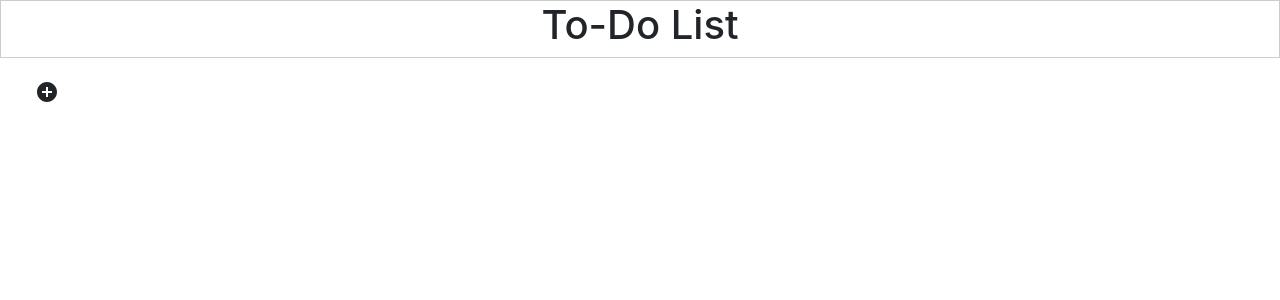
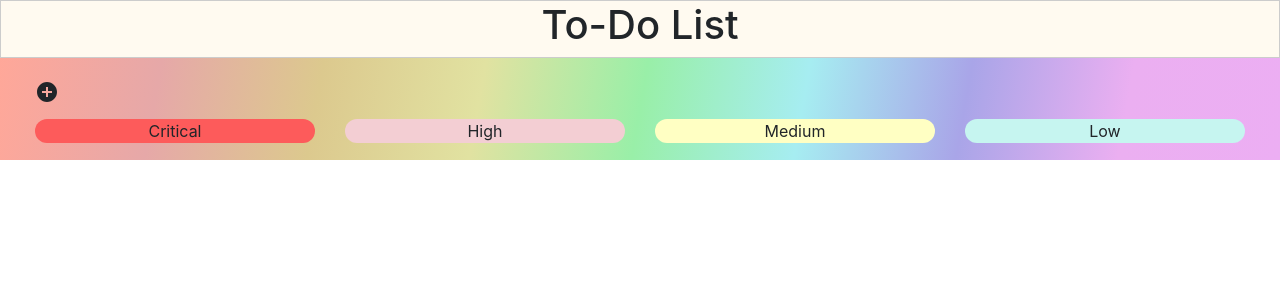
Before and after one commit to manubinary/todo, a React (Create React App) app: page / in a window 1280 px wide. Shown: the top 300 px of the page. Built offline with nearby package versions, Linux system fonts and the light colour scheme; no server answers; the database is empty.

Commit message:
Final commmit

```diff
--- a/src/components/Home.css
+++ b/src/components/Home.css
@@ -9,16 +9,19 @@ width: 100%
 .header {
     border: 1px solid #ccc;
     cursor: pointer;
+    background-color: floralwhite !important;
 }
 
 .content {
     border: 1px solid #ccc;
     border-radius: 12px;
     box-shadow: 0 4px 8px 0 rgba(0, 0, 0, 0.2), 0 6px 20px 0 rgba(0, 0, 0, 0.19);
-    margin: 20px 5px !important;
+    margin: 12px 5px !important;
 }
 .mainContent {
-      padding: 20px;
+    padding: 20px;
+    background: linear-gradient(100deg , #ff240066, #e6a8a8, #dcc98e, #e1e2a1, #99efa8, #a6edf1, #a9a5e8, #ebaff1, #ecaef3);
+    height: 100%;
 }
 
 .title {
@@ -110,3 +113,21 @@ button {
     margin-left: 15px !important;
     float: right;
   }
+
+  .createToDo {
+    cursor: pointer;
+  }
+
+  label {
+    padding-top: 8px !important;
+  }
+
+  .contentHeader {
+    text-align: center;
+    border-radius: 28px;
+  }
+
+  .contentHeaderRow {
+    padding-top: 15px;
+    height: 36px;
+}
--- a/src/components/ToDo.js
+++ b/src/components/ToDo.js
@@ -18,6 +18,8 @@ import {Col, Row} from 'react-bootstrap';
 import firebase from "firebase/app";
 import firestore from  "firebase/firestore";
 import {config} from '../config.js'
+import Tooltip from '@material-ui/core/Tooltip';
+
 function ToDo(props) {
 
   const [open, setOpen] = useState(false);
@@ -87,8 +89,8 @@ function ToDo(props) {
   const getEachRow = (doc) => {
     return(
       <div className={"content " + doc.data().priority + " " + getAlertClass(doc.data().date)}>
-        <EditIcon onClick={() => editModalOpen(open, doc.data(), doc.id)} className='iconStyle editIcon'/>
-        <DeleteIcon onClick={() => deleteDoc(doc.id)} className='iconStyle editIcon'/>
+        <Tooltip title={"Update " + doc.data().title}><EditIcon onClick={() => editModalOpen(open, doc.data(), doc.id)} className='iconStyle editIcon'/></Tooltip>
+        <Tooltip title="Delete ToDo"><DeleteIcon onClick={() => deleteDoc(doc.id)} className='iconStyle editIcon'/></Tooltip>
         <div className="title">{doc.data().title}</div>
         <div className="description">{doc.data().content}</div>
         <div className="date">On {moment(doc.data().date).format('MMMM Do YYYY')}</div>
@@ -190,7 +192,13 @@ function ToDo(props) {
 
   return (
     <Col md={12} xs={12} lg={12} sm={12} className="mainHome">
-      <AddCircleIcon onClick={() => setAddModal(true)} className='iconStyle'/>
+      <Tooltip title="Add New ToDo"><AddCircleIcon onClick={() => setAddModal(true)} className='iconStyle createToDo'/></Tooltip>
+      <Row className="contentHeaderRow">
+        <Col md={3} xs={3} lg={3} sm={3}><p className="critical contentHeader">Critical</p></Col>
+        <Col md={3} xs={3} lg={3} sm={3}><p className="high contentHeader">High</p></Col>
+        <Col md={3} xs={3} lg={3} sm={3}><p className="medium contentHeader">Medium</p></Col>
+        <Col md={3} xs={3} lg={3} sm={3}><p className="low contentHeader">Low</p></Col>
+      </Row>
       <Row>
         <Col md={3} xs={3} lg={3} sm={3}>{contentCritical}</Col>
         <Col md={3} xs={3} lg={3} sm={3}>{contentHigh}</Col>
```
